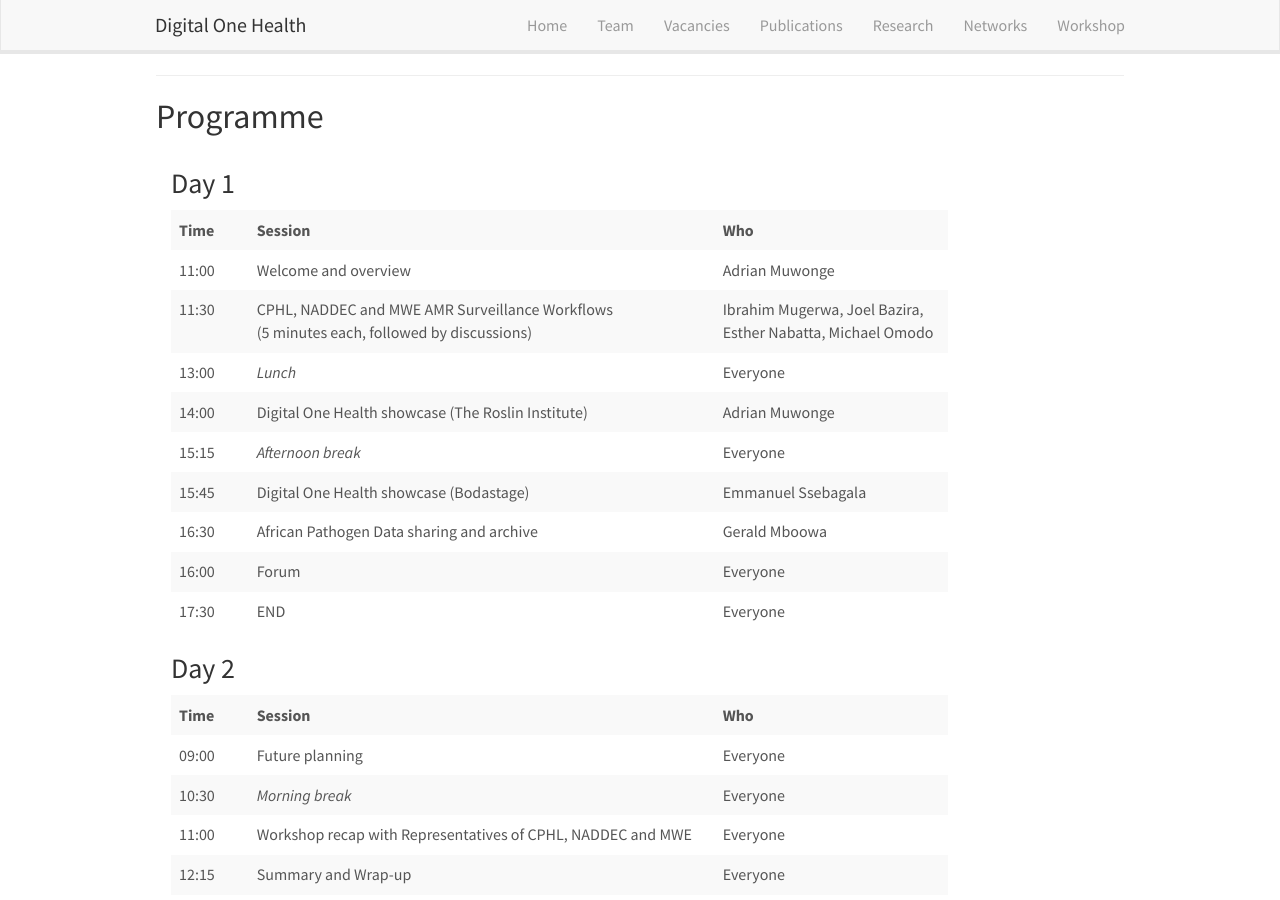
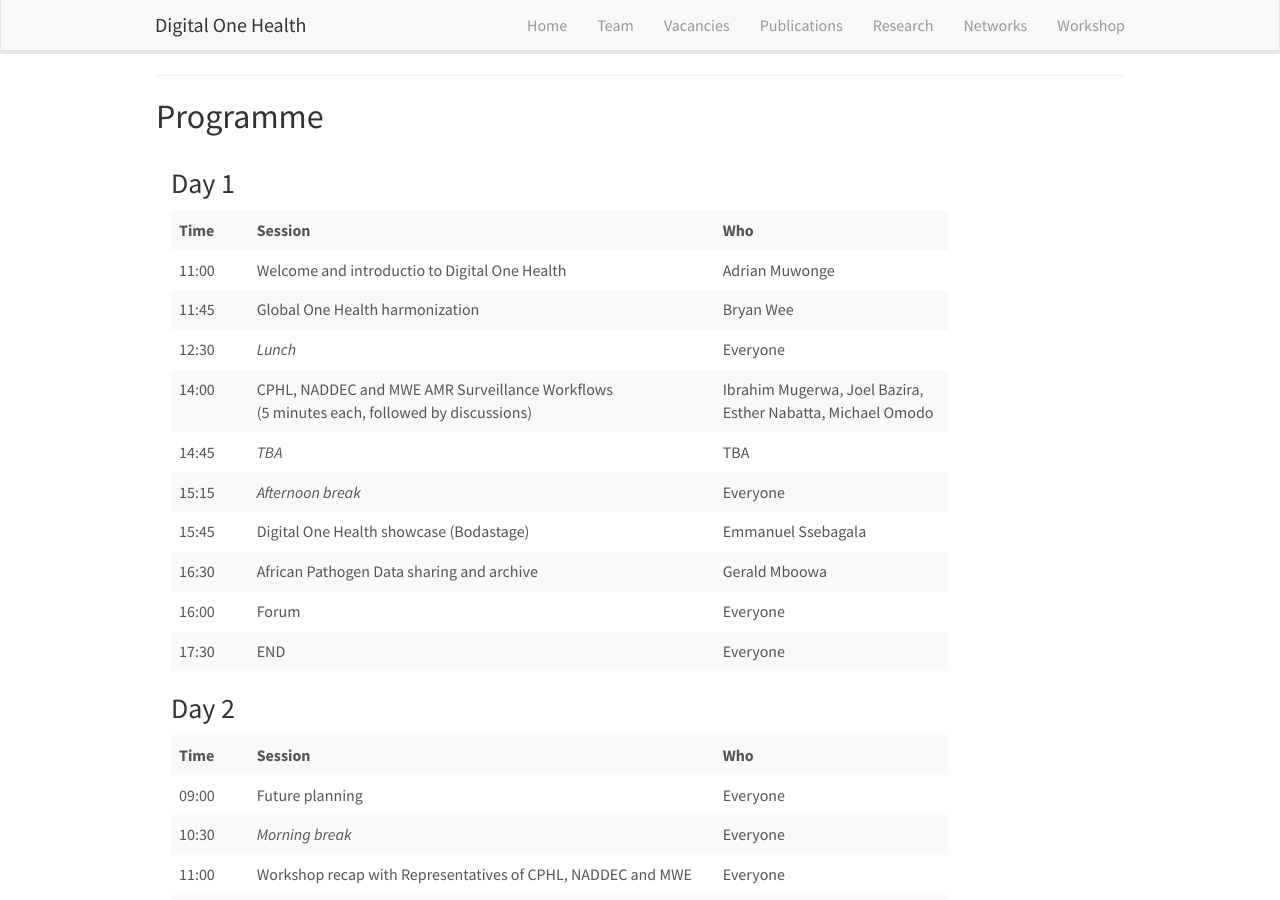
Before and after one commit to Digital-One-Health/digital-one-health.github.io, a Jekyll site: the page built from _pages/doh-workshop.md, in a window 1280 px wide and 900 px high, scrolled down 1014 px. Built offline with Jekyll 4.4.1, drawn with Linux system fonts in a browser that asks for light colours; nearby versions of some CDN libraries; comment, search, counter and statistics services are not loaded.

Commit message:
updated program

```diff
--- a/_pages/doh-workshop.md
+++ b/_pages/doh-workshop.md
@@ -69,10 +69,11 @@ This workshop will bring together [AMR](https://www.who.int/news-room/fact-sheet
 <h3>Day 1</h3>
 <table class="table table-striped">
     <tr> <td><b>Time</b></td>  <td><b>Session</b></td> <td><b>Who</b></td></tr>
-    <tr> <td>11:00</td>  <td>Welcome and overview</td> <td>Adrian Muwonge</td></tr>
-    <tr> <td>11:30</td>  <td>CPHL, NADDEC and MWE AMR Surveillance Workflows<br>(5 minutes each, followed by discussions)</td> <td>Ibrahim Mugerwa, Joel Bazira, Esther Nabatta, Michael Omodo</td></tr>
-    <tr> <td>13:00</td>  <td><i>Lunch</i></td> <td>Everyone</td></tr>
-    <tr> <td>14:00</td>  <td>Digital One Health showcase (The Roslin Institute)</td> <td>Adrian Muwonge</td></tr>
+    <tr> <td>11:00</td>  <td>Welcome and introductio to Digital One Health</td> <td>Adrian Muwonge</td></tr>
+    <tr> <td>11:45</td>  <td>Global One Health harmonization</td> <td>Bryan Wee</td></tr>
+    <tr> <td>12:30</td>  <td><i>Lunch</i></td> <td>Everyone</td></tr>
+    <tr> <td>14:00</td>  <td>CPHL, NADDEC and MWE AMR Surveillance Workflows<br>(5 minutes each, followed by discussions)</td> <td>Ibrahim Mugerwa, Joel Bazira, Esther Nabatta, Michael Omodo</td></tr>
+    <tr> <td>14:45</td>  <td><i>TBA</i></td> <td>TBA</td></tr>
     <tr> <td>15:15</td>  <td><i>Afternoon break</i></td> <td>Everyone</td></tr>
     <tr> <td>15:45</td>  <td>Digital One Health showcase (Bodastage)</td> <td>Emmanuel Ssebagala</td></tr>
     <tr> <td>16:30</td>  <td>African Pathogen Data sharing and archive</td> <td>Gerald Mboowa</td></tr>
```
